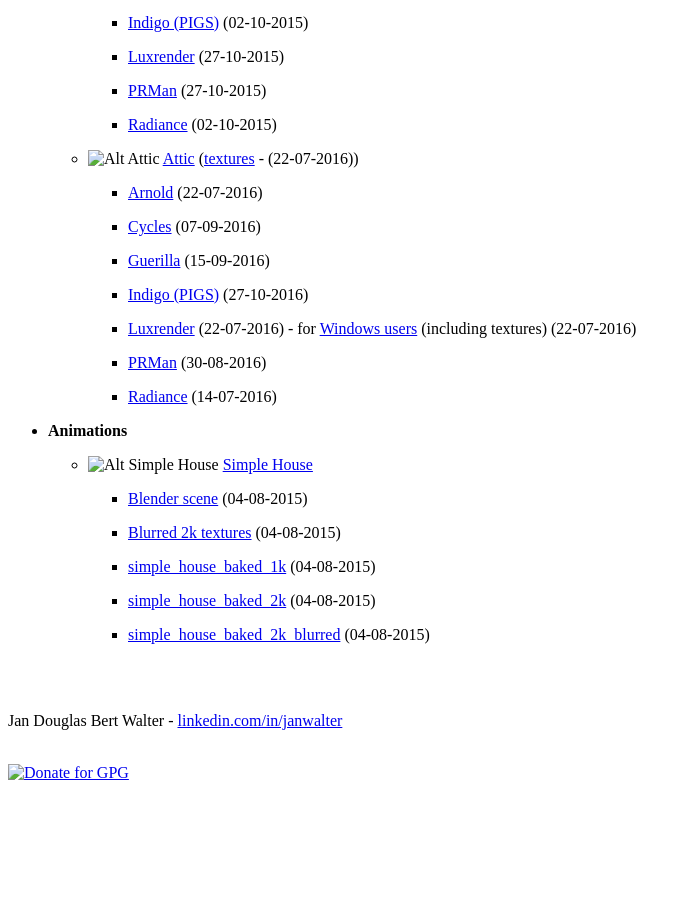
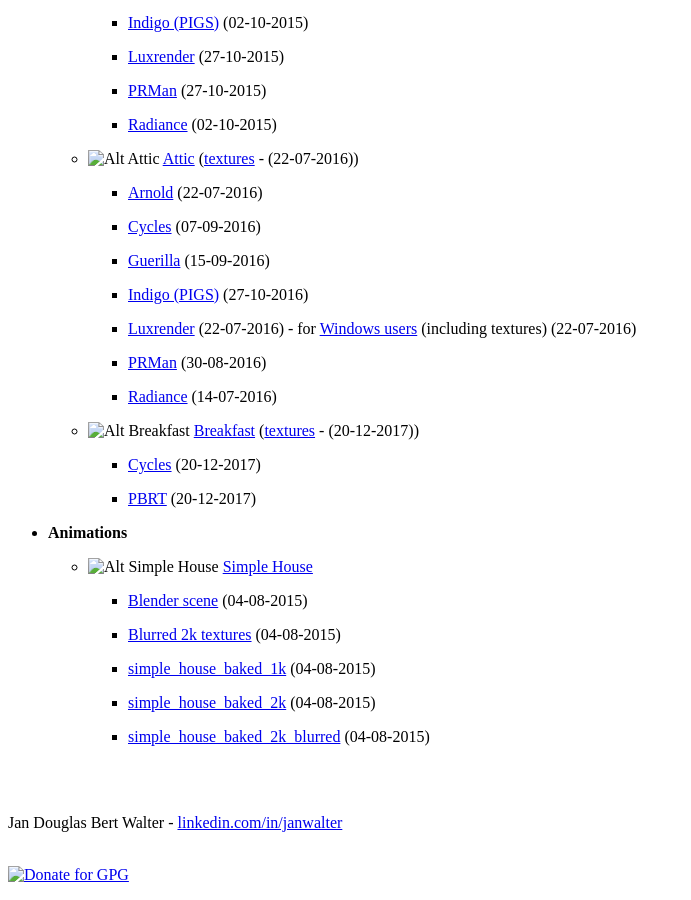
Before and after one commit to wahn/jan_walter_org, a Jekyll site: the page built from download/index.md, in a window 1280 px wide and 900 px high, scrolled down 5029 px. Shown: the whole window, without its empty margins (0-691 px from the left). Built offline with Jekyll 4.4.1, drawn with Linux system fonts in a browser that asks for light colours; Markdown is read by kramdown in place of the engine named in the settings; before the commit the page ends 5827 px from its top, so only the background shows below that.

Commit message:
New render scene for downloading and link to Autocrypt.

```diff
--- a/download/index.md
+++ b/download/index.md
@@ -373,6 +373,14 @@
 
         + [Radiance](https://www.janwalter.org/Download/Scenes/attic_rad.tar.gz) (14-07-2016)
 
+    - ![Alt Breakfast][breakfast]
+       [Breakfast](https://github.com/wahn/export_multi/tree/master/18_breakfast)
+       ([textures](https://www.janwalter.org/Download/Scenes/breakfast_textures.tar.gz) - (20-12-2017))
+
+        + [Cycles](https://www.janwalter.org/Download/Scenes/breakfast_blend.tar.gz) (20-12-2017)
+
+        + [PBRT](https://www.janwalter.org/Download/Scenes/breakfast_pbrt.tar.gz) (20-12-2017)
+
 * __Animations__
 
     - ![Alt Simple House][simple_house] [Simple
@@ -410,3 +418,4 @@
 [classroom]:              /thumbnails/scenes/classroom_89x50.png "Classroom"
 [simple_house]:           /thumbnails/animations/simple_house_89x50.png "Simple House"
 [attic]:                  /thumbnails/scenes/attic_99x50.png "Attic"
+[breakfast]:              /thumbnails/scenes/breakfast_50x50.png "Breakfast"
```
Also changed, not shown: links/index.md (+2 -0 lines).
